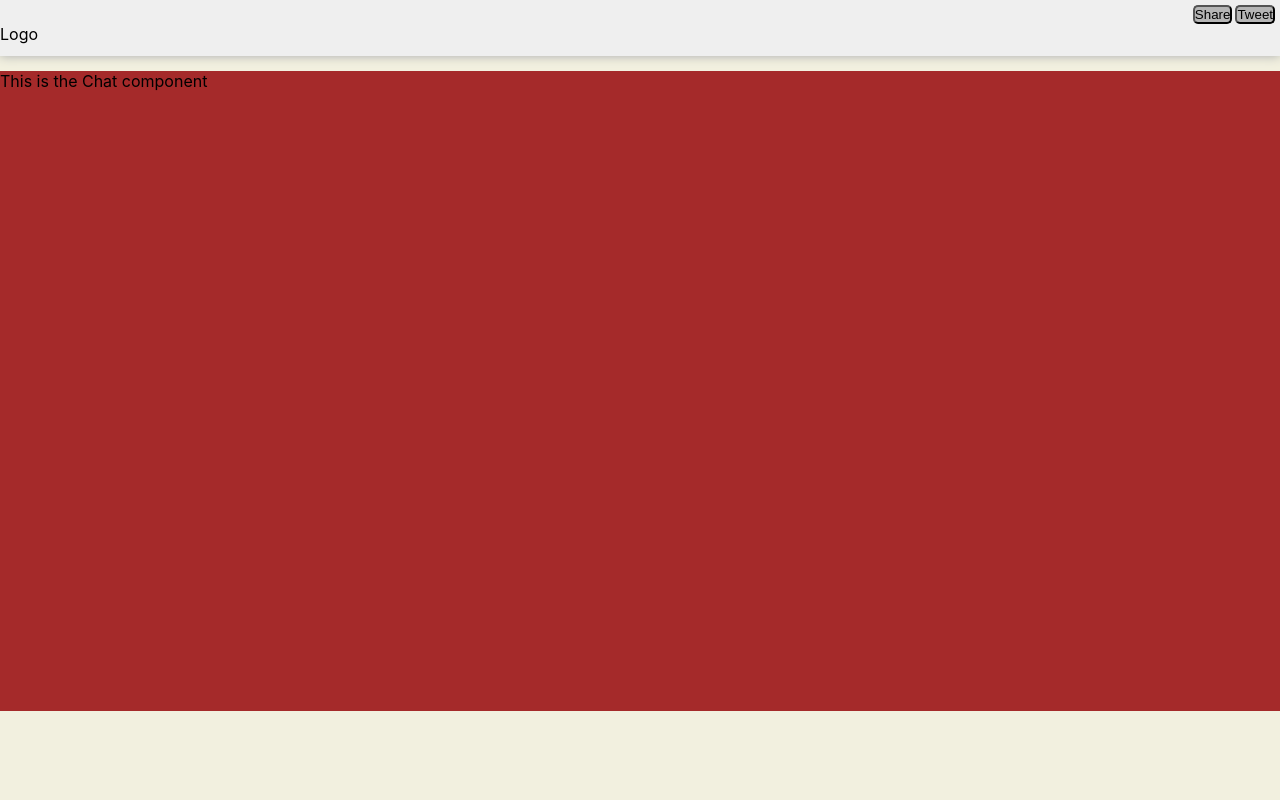
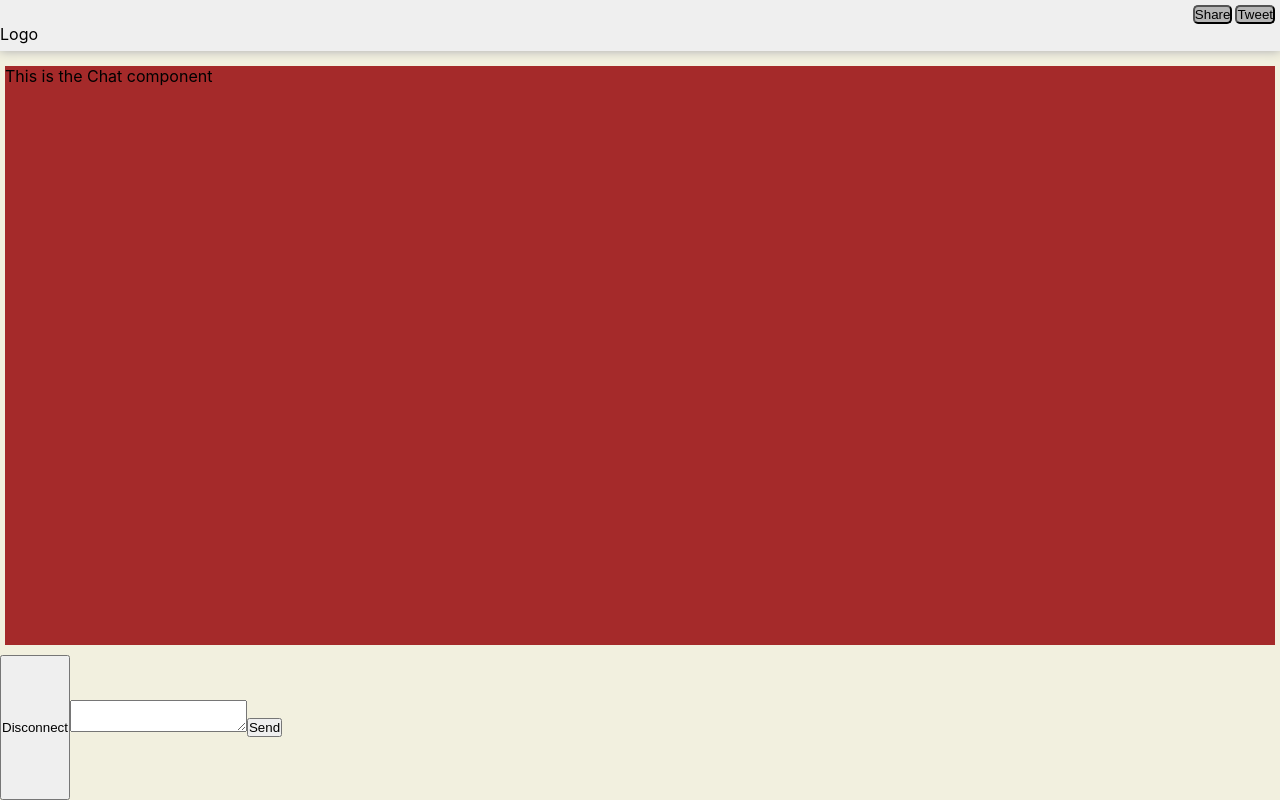
Before and after one commit to DudeLovesRPGs/uhmeegle, a React (Create React App) app: page /chat in a window 1280 px wide. Built offline with nearby package versions, Linux system fonts and the light colour scheme.

Commit message:
Still working on layout for Chat page

```diff
--- a/src/components/Chat.js
+++ b/src/components/Chat.js
@@ -1,7 +1,9 @@
 import React from 'react'
 
 const Chat = () => {
-  return(<main className='Chat'><p>This is the Chat component</p></main>)
+  return(<main className='Chat'><p>This is the Chat component</p>
+
+  </main>)
 };
 
 export default Chat;
--- a/src/components/ChatPage.js
+++ b/src/components/ChatPage.js
@@ -5,6 +5,11 @@ const ChatPage = () => {
     return(<main className='ChatPage'>
         <Header/>
         <Chat/>
+        <div id='chatButtonRow'>
+    <button id='disconnectButton'>Disconnect</button>
+    <textarea></textarea>
+    <button id = 'sendButton'>Send</button>
+  </div>
     </main>)
 }
 
--- a/src/index.css
+++ b/src/index.css
@@ -136,11 +136,22 @@ button:hover{
 }
 
 .ChatPage .Chat{
+  display: block;
   align-self: center;
   height: 80%;
-  margin: 0 -10px 0 -10px;
-  width: 100%;
+  width: calc(100% - 10px);
   background-color: brown;
+  margin-bottom: 10px;
+}
+
+.ChatPage #chatButtonRow{
+  display: block;
+  height: 20%;
+  width: calc(100% - 10px);
+}
+
+.ChatPage #chatButtonRow #disconnectButton{
+  height: 100%;
 }
 
 
```
